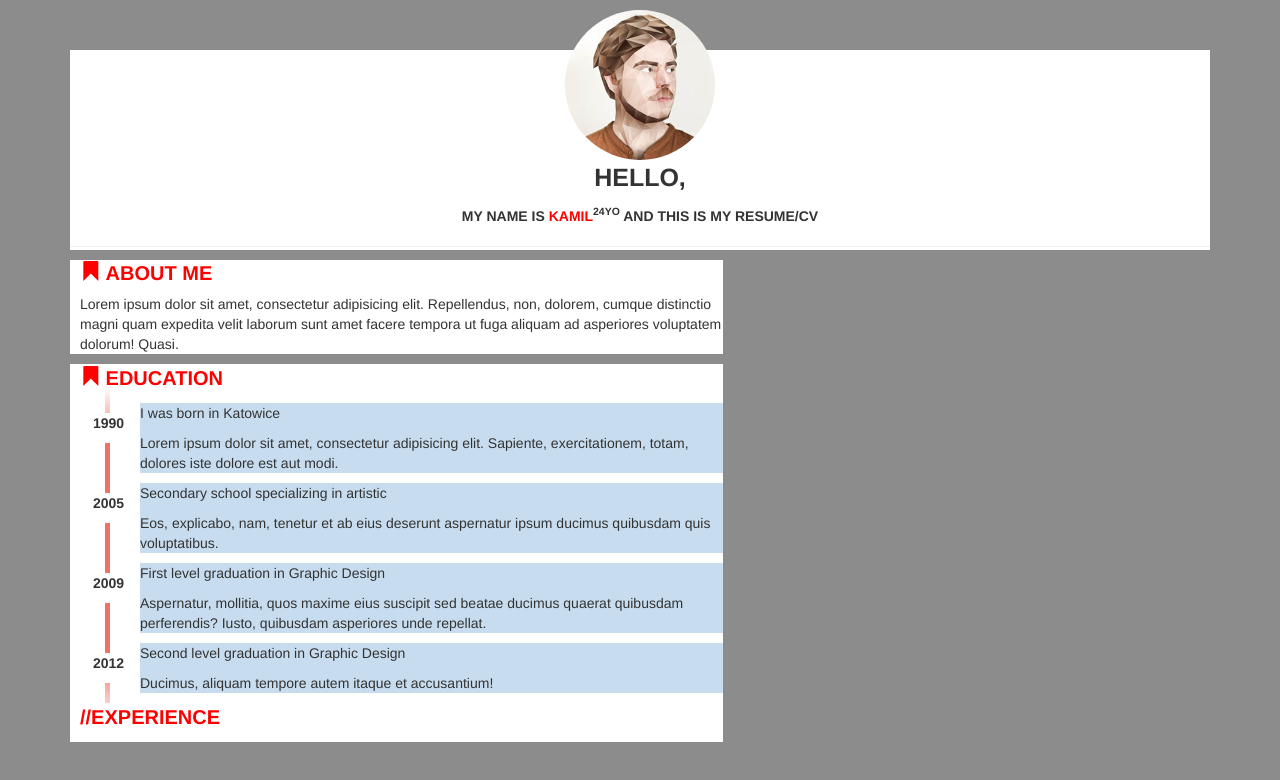
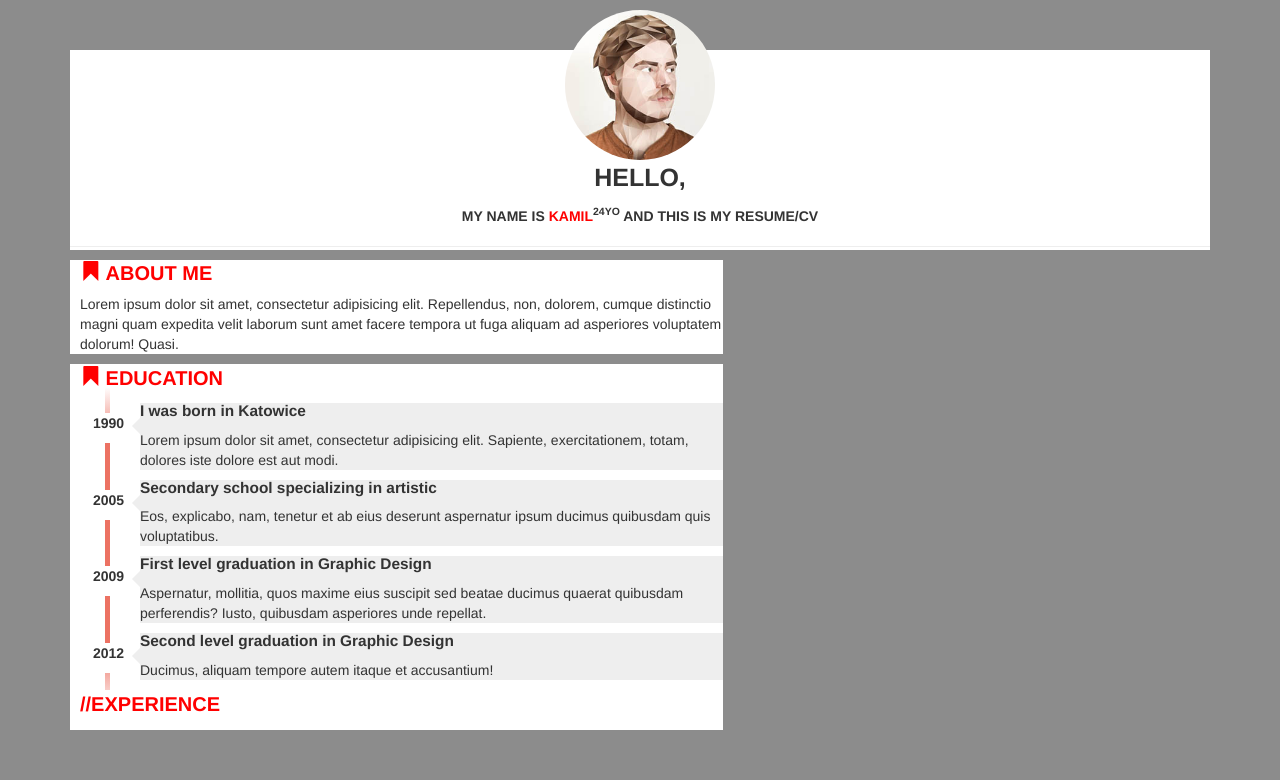
Before and after one commit to qiuyunfen/html_practice, a website: page resume.html in a window 1280 px wide. Drawn offline with Linux system fonts and the light colour scheme.

Commit message:
add trangle

```diff
--- a/resume.html
+++ b/resume.html
@@ -47,7 +47,7 @@
             font-weight: 700;
         }
         .education {
-            background-color: white;
+            background-color: #ffffff;
             position: relative;
             overflow: hidden;
         }
@@ -65,9 +65,26 @@
             display: block;
             background: linear-gradient(to bottom, #ffffff 0%, #ec7263 17%, #ec7263 80%, #ffffff 100%);
         }
+        .education-description:after {
+            content: '';
+            position: absolute;
+            top: 15px;
+            right: 0;
+            left: -16px;
+            border: solid transparent;
+            height: 0;
+            width: 0;
+            border-right-color: #eee;
+            border-width: 8px;
+            pointer-events: none;
+        }
         #education-ul li {
-            background-color: #c7ddef;
+            background-color: #eee;
             position: relative;
+        }
+        #education-ul h4 {
+            font-size: 1.1em;
+            font-weight: 700;
         }
         .year {
             position: absolute;
@@ -119,29 +136,29 @@
                             <ul id="education-ul">
                                 <li>
                                     <div class="year">1990</div>
-                                    <div>
-                                        <p>I was born in Katowice</p>
+                                    <div class="education-description">
+                                        <h4>I was born in Katowice</h4>
                                         <p>Lorem ipsum dolor sit amet, consectetur adipisicing elit. Sapiente, exercitationem, totam, dolores iste dolore est aut modi.</p>
                                     </div>
                                 </li>
                                 <li>
                                     <div class="year">2005</div>
-                                    <div>
-                                        <p>Secondary school specializing in artistic</p>
+                                    <div class="education-description">
+                                        <h4>Secondary school specializing in artistic</h4>
                                         <p>Eos, explicabo, nam, tenetur et ab eius deserunt aspernatur ipsum ducimus quibusdam quis voluptatibus.</p>
                                     </div>
                                 </li>
                                 <li>
                                     <div class="year">2009</div>
-                                    <div>
-                                        <p>First level graduation in Graphic Design</p>
+                                    <div class="education-description">
+                                        <h4>First level graduation in Graphic Design</h4>
                                         <p>Aspernatur, mollitia, quos maxime eius suscipit sed beatae ducimus quaerat quibusdam perferendis? Iusto, quibusdam asperiores unde repellat.</p>
                                     </div>
                                 </li>
                                 <li>
                                     <div class="year">2012</div>
-                                    <div>
-                                        <p>Second level graduation in Graphic Design</p>
+                                    <div class="education-description">
+                                        <h4>Second level graduation in Graphic Design</h4>
                                         <p>Ducimus, aliquam tempore autem itaque et accusantium!</p>
                                     </div>
                                 </li>
```
